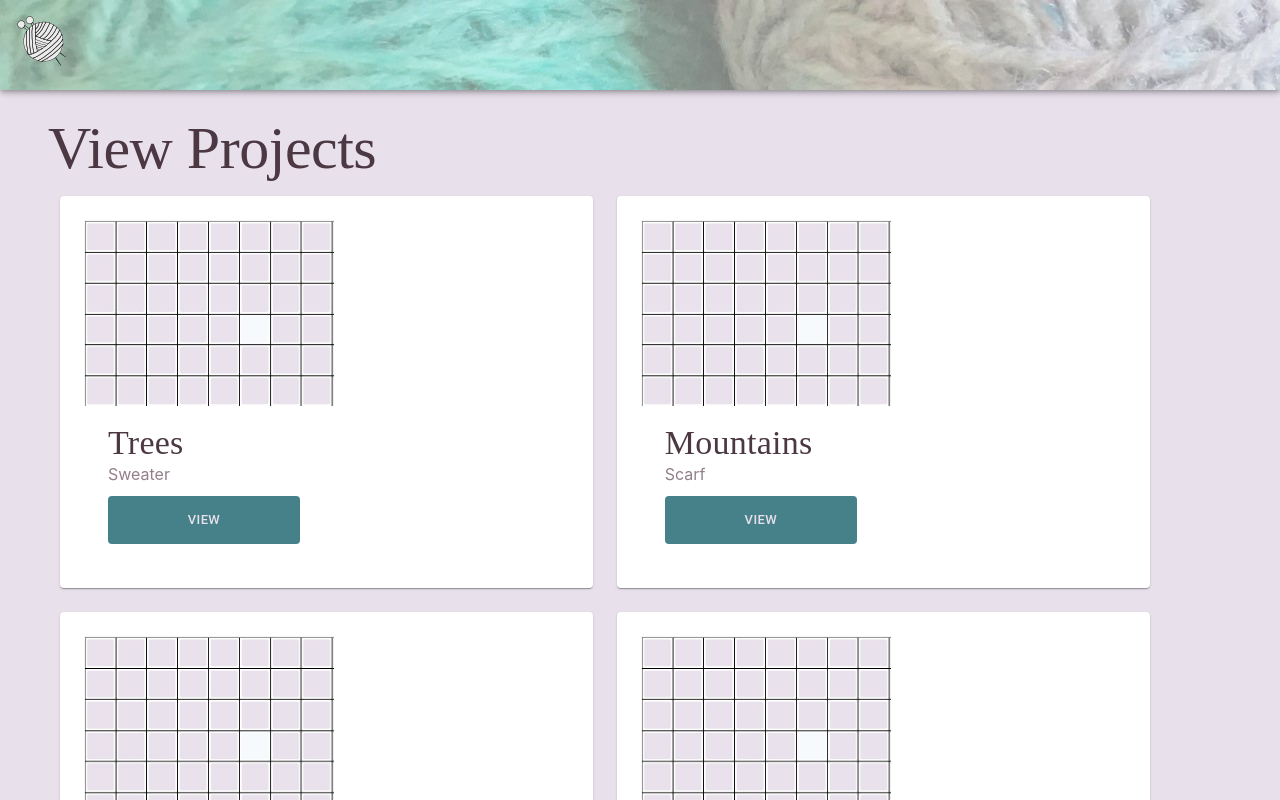
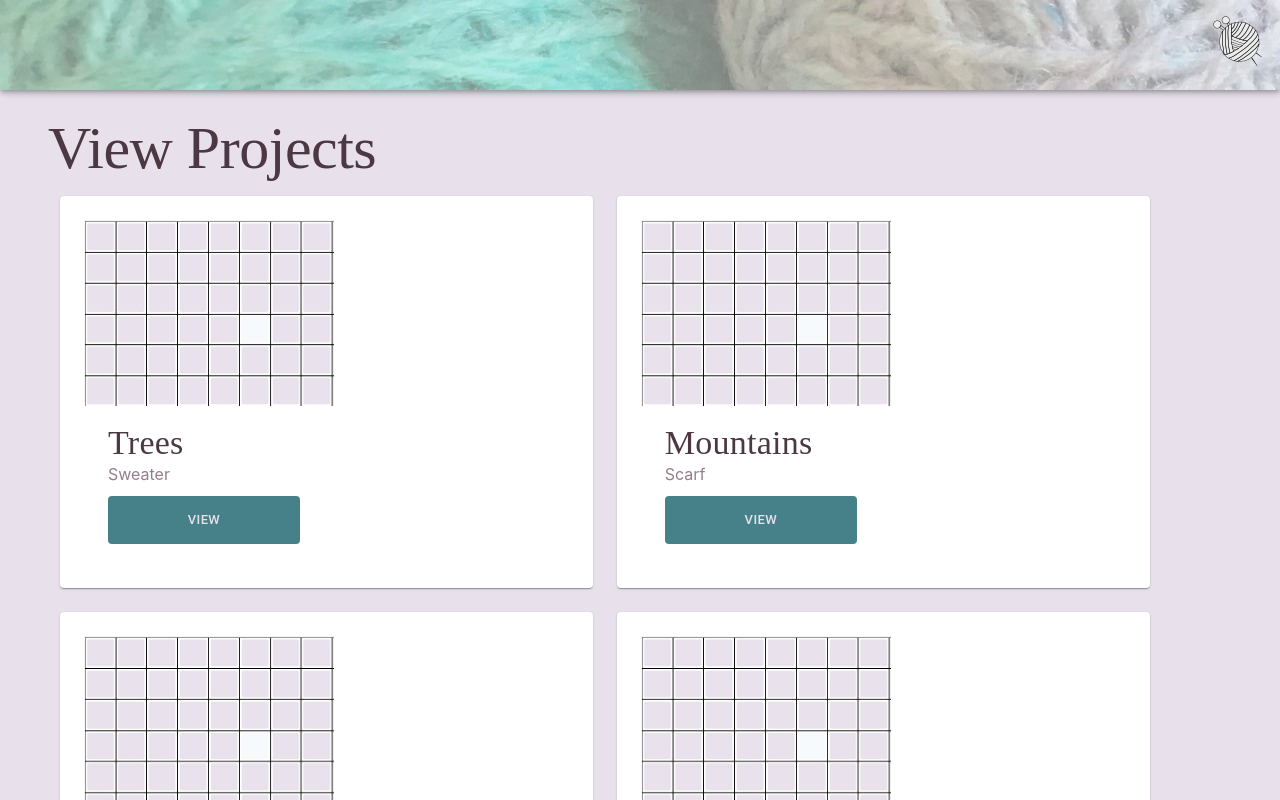
Before and after one commit to IsabelMcIlroy/KnitAndPearl, a React (Create React App) app: page /KnittingProjectManager/ViewProject in a window 1280 px wide. Shown: the top 800 px of the page. Built offline with nearby package versions, Linux system fonts and the light colour scheme; a web font is replaced by a local one.

Commit message:
display end!

```diff
--- a/src/HelperComponents/NavBar.js
+++ b/src/HelperComponents/NavBar.js
@@ -23,6 +23,8 @@ export const NavBar = () => {
         sx={{
           backgroundImage: `url(${wool})`,
           padding: "10px",
+          flexDirection: "row",
+          justifyContent: "end",
         }}
       >
         <Button
```
